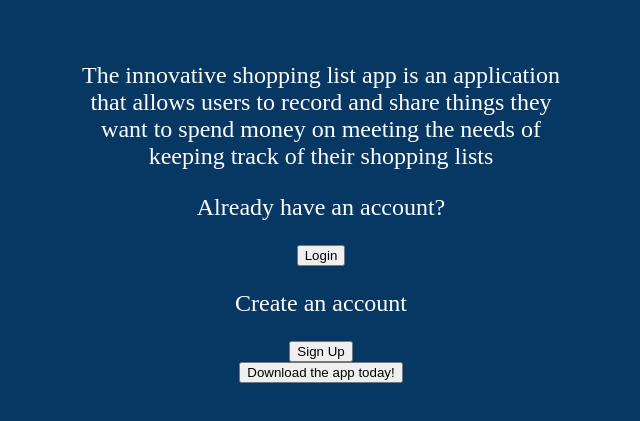
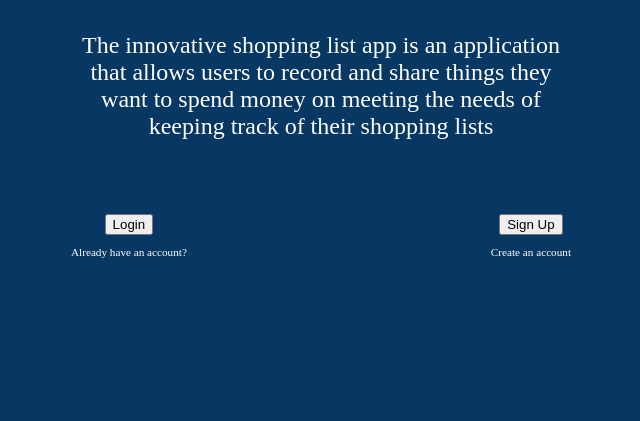
Before and after one commit to mandelakibiriti/Shopping-List, a plain HTML site: page index.html in a window 1280 px wide. Shown: the part 191-612 px from the top of the page, without its empty margins (327-967 px from the left). Drawn offline with Linux system fonts and the light colour scheme.

Commit message:
finalized css styling features

```diff
--- a/index.html
+++ b/index.html
@@ -10,23 +10,20 @@
 <body>
     <div id="container">
         <h1>Listy</h1>
-        <p>The innovative shopping list app is an application that allows
+        <p class="intro">The innovative shopping list app is an application that allows
         users to record and share things they want to spend money on meeting
         the needs of keeping track of their shopping lists</p>
 
         <div id="button-login">
+            <button>Login</button>
             <p>Already have an account?</p>
-            <button>Login</button>
         </div>
 
         <div id="button-sign-up">
+            <button>Sign Up</button>
             <p>Create an account</p>
-            <button>Sign Up</button>
         </div>
 
-        <div id="button-download">
-            <button>Download the app today!</button>
-        </div>
     </div>
 
 </body>
--- a/styles/style.css
+++ b/styles/style.css
@@ -22,3 +22,21 @@ p {
     padding: 5px;
     text-align: center;
 }
+.intro {
+    margin-top: -30px;
+}
+#button-login{
+    padding-top:50px;
+    float: left;
+}
+#button-login p {
+    font-size: 0.7em;
+}
+
+#button-sign-up{
+    padding-top:50px;
+    float:right;
+}
+#button-sign-up p {
+    font-size: 0.7em;
+}
```
Also changed, not shown: Designs/Listy Home Layout.png, 1 other file.
